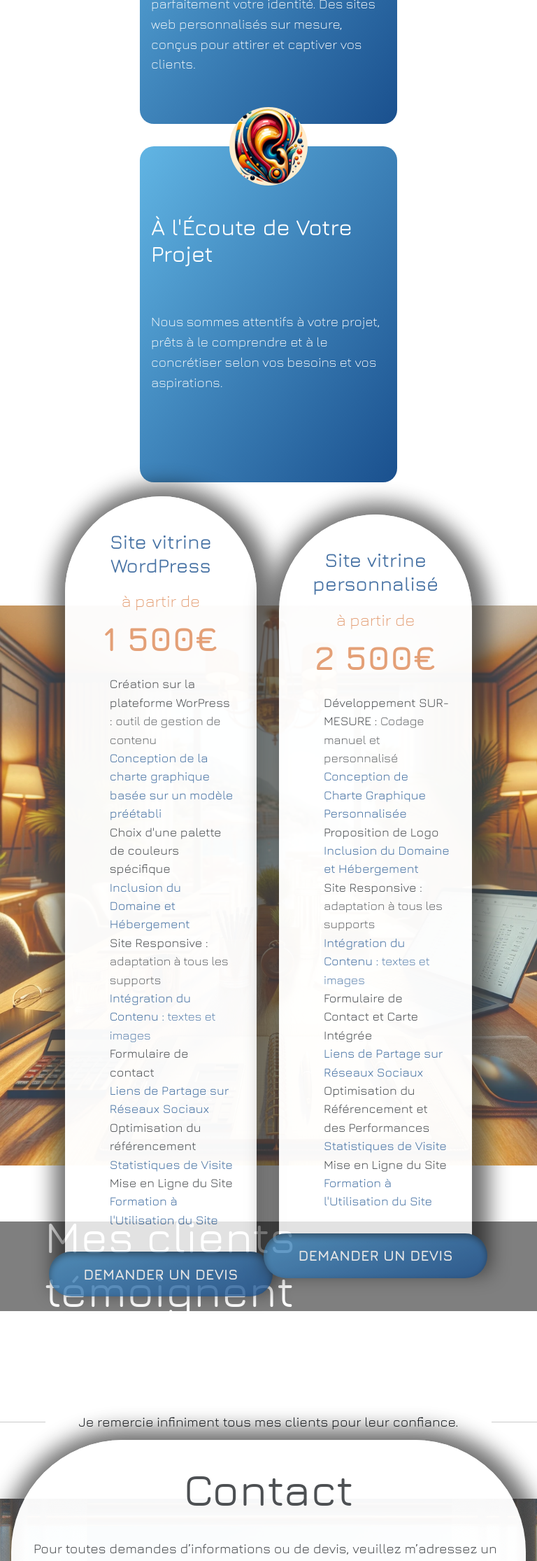
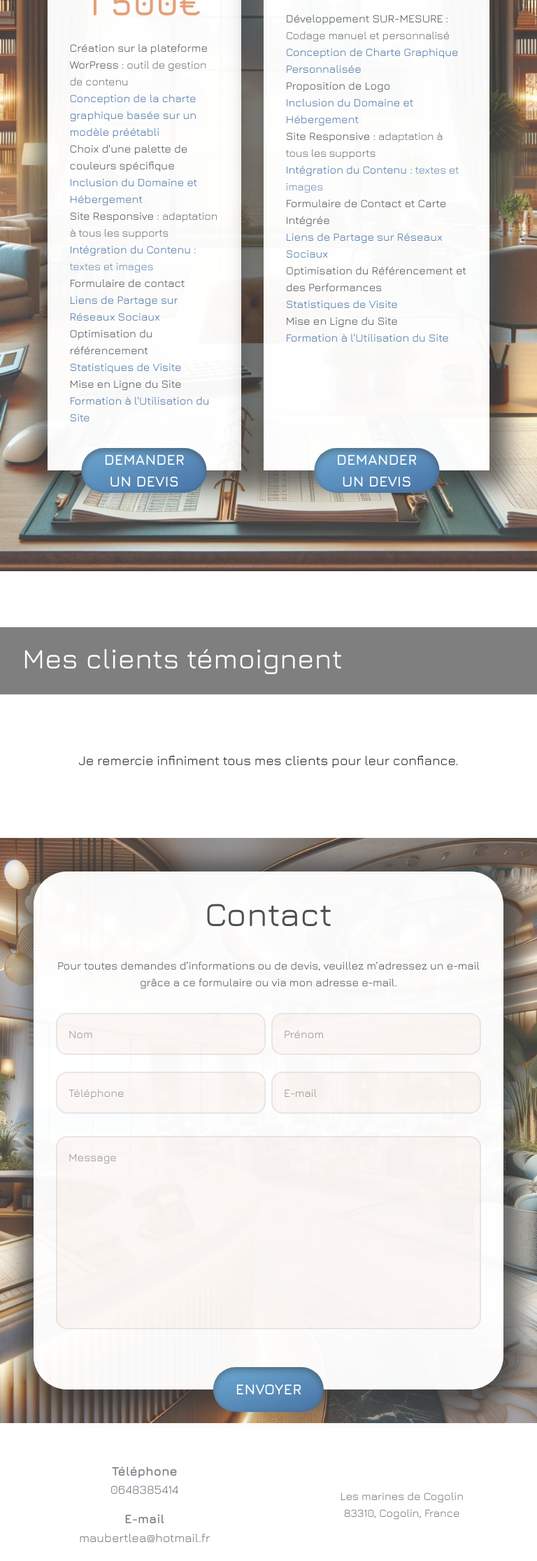
Before and after one commit to LeaMaub/AzureWeb, a PHP site: page / in a window 768 px wide; the page is wider, and only the part inside the window is pictured. Shown: the part 2600-4830 px from the top of that part at 70% size. Run offline with PHP 8.4, Linux system fonts and the light colour scheme; data that the repository does not hold is empty.

Commit message:
Media queries téléphone et tablettes

```diff
--- a/public/css/style.css
+++ b/public/css/style.css
@@ -32,6 +32,7 @@
 * {
     margin: 0;
     padding: 0;
+    /*overflow-x: hidden;*/
 }
 
 body {
@@ -164,7 +165,7 @@ header {
 }
 
 .accueil__description {
-    font-size: calc(0.7rem + 0.5vw);
+    font-size: calc(0.9rem + 0.5vw);
     overflow-y: auto;
 }
 
@@ -345,7 +346,7 @@ header {
 }
 
 .service__subtitle {
-    font-size: 2rem;
+    font-size: calc(1.5rem + 1.5vw);
     margin-bottom: 4rem;
 }
 
@@ -361,9 +362,9 @@ header {
 }
 
 .background__tarifs {
-    background: url(../images/background_tarifs2.webp);
+    background: url(../images/background_tarifs.webp);
     opacity: 80%;
-    background-position: center;
+    background-position: bottom;
     background-size: cover;
     height: 100vh;
     display: flex;
@@ -393,6 +394,7 @@ header {
     color: #1A508E;
     margin: 1rem;
     text-align: center;
+    font-size: calc(1.5rem + 1.5vw);
 }
 
 .from {
@@ -467,7 +469,7 @@ li > .uppercase {
 }
 
 .testimonial h4 {
-    font-size: 2rem;
+    font-size: calc(1.5rem + 1.5vw);
 }
 
 h4 > .orange {
@@ -555,7 +557,7 @@ h4 > .blue {
 }
 
 .background__contact {
-    background: url(../images/background_contact2.webp);
+    background: url(../images/background_contact1.webp);
     opacity: 80%;
     background-position: center;
     background-size: cover;
@@ -724,7 +726,29 @@ footer {
     }
 }
 
+/* ACCUEIL */
+
+@media screen and (max-width: 768px) {
+    .container__accueil {
+        display: block;
+    }
+    .accueil__presentation {
+        width: 100%
+    }
+
+    .accueil__background {
+        display: none;
+    }
+}
+
 /* PROJETS */
+
+@media (max-width: 1600px) {
+    .portfolio__projects {
+        grid-template-columns: repeat(4, 17rem);
+        gap: 1rem;
+    }
+}
 
 @media (max-width: 1200px) {
     .portfolio__projects {
@@ -743,3 +767,235 @@ footer {
         grid-template-columns: 1fr;
     }
 }
+
+/* SERVICES */
+
+@media screen and (max-width: 768px) {
+    .services__background {
+        height: 6rem;
+        padding: 0 2rem;
+    }
+
+    .services__title {
+        font-size: 2.5rem;
+    }
+
+    .service__subtitle {
+        margin-bottom: 2rem;
+    }
+
+    .services__grid {
+        margin: 0 auto;
+        gap: 5rem;
+        margin: 0;
+        margin-top: 2rem;
+    }
+
+    .service__description {
+        margin-bottom: 3rem;
+    }
+
+    .service-card {
+        height: 100%;
+        width: 100%;
+    }
+}
+
+@media (min-width: 768px) and (max-width: 1280px) {
+    .services__grid {
+        grid-template-columns: repeat(2, minmax(0, 1fr));
+        gap: 2rem;
+        padding: 2rem 1rem;
+        margin: 0;
+        margin-top: 3rem;
+    }
+
+    .service-card {
+        width: auto;
+        margin: 0;
+        margin-top: 4rem;
+    }
+}
+
+/* TARIFS */
+
+@media screen and (max-width: 768px) {
+    .background__tarifs {
+        height: auto;
+        padding: 3rem;
+    }
+
+    .tarifs__container {
+        flex-direction: column;
+        width: 100%;
+    }
+
+    .tarif {
+        margin-bottom: 3rem;
+        width: 90vw;
+        border-radius: 7rem 7rem 0 0;
+    }
+
+    .tarif > ul {
+        padding: 0;
+        font-size: 1rem;
+    }
+
+    .tarif > .btn__container > .btn {
+        width: 100%;
+        padding: 2rem;
+    }
+}
+
+@media (min-width: 768px) and (max-width: 860px) {
+    .testimonials__title {
+        font-size: 3.4rem;
+    }
+}
+
+@media (min-width: 768px) and (max-width: 1280px) {
+    .background__tarifs {
+        height: 100%;
+    }
+
+    .tarifs__container {
+        display: flex;
+        flex-direction: row;
+        justify-content: space-around;
+        align-items: stretch;
+        width: 100%;
+        margin: 3rem;
+    }
+
+    .tarif {
+        width: 100%;
+    }
+}
+
+/* AVIS */
+
+@media screen and (max-width: 768px) {
+    .testimonials__background {
+        height: 6rem;
+        padding: 0 2rem;
+    }
+
+    .testimonials__title {
+        font-size: 2.5rem;
+    }
+
+    .testimonials__container {
+        margin: 0;
+    }
+
+    .stars {
+        font-size: 2.5rem;
+        margin:0;
+    }
+
+    .testimonial {
+        width: 100%;
+        height: 100%;
+    }
+
+    .testimonial > blockquote, .customer {
+        margin: 0.7rem;
+    }
+
+    .congratulation p::after, .congratulation p::before {
+        display:none;
+    }
+}
+
+@media (min-width: 768px) and (max-width: 1280px) {
+    .congratulation p::after, .congratulation p::before {
+        display:none;
+    }
+}
+
+/* CONTACT */
+
+@media screen and (max-width: 768px) {
+    .background__contact {
+        height: auto;
+        padding: 1rem;
+    }
+
+    .contact__box {
+        width: 100%;
+        margin: 2rem;
+        margin-bottom: 3rem;
+        border-radius: 3rem;
+    }
+
+    .contact__title {
+        font-size: 3rem;
+    }
+
+    .contact__text {
+        font-size: 1rem;
+        text-align: center;
+    }
+
+    .input__container {
+        width: 50%;
+        margin:0;
+    }
+
+    .textarea__container {
+        max-width: 100%;
+    }
+
+    .contact__box > form > .btn__container > .btn {
+        width: 100%;
+        padding: 2rem;
+    }
+}
+
+@media (min-width: 768px) and (max-width: 1280px) {
+    .background__contact {
+        height: auto;
+        padding: 1rem;
+    }
+
+    .contact__box {
+        margin: 2rem;
+    }
+
+    .input__container {
+        width: 50%;
+        margin:0;
+    }
+
+    .textarea__container {
+        max-width: 100%;
+    }
+}
+
+/* FOOTER */
+
+@media screen and (max-width: 768px) {
+    .contacts {
+        flex-direction: column;
+    }
+
+    .details, .address {
+        margin: 0.5rem;
+        padding: 0;
+        align-items: center;
+    }
+
+    .map-container {
+        width: 100%;
+    }
+}
+
+@media (min-width: 768px) and (max-width: 1280px) {
+    .contact__details, .address {
+        margin: 2rem;
+    }
+
+    .address {
+        padding: 0;
+    }
+}
```
Also changed, not shown: public/images/background_accueil2.webp (deleted), public/images/background_contact1.webp (added), public/images/background_contact2.webp (deleted), public/images/background_tarifs.webp (added), public/images/background_tarifs2.webp (deleted).
